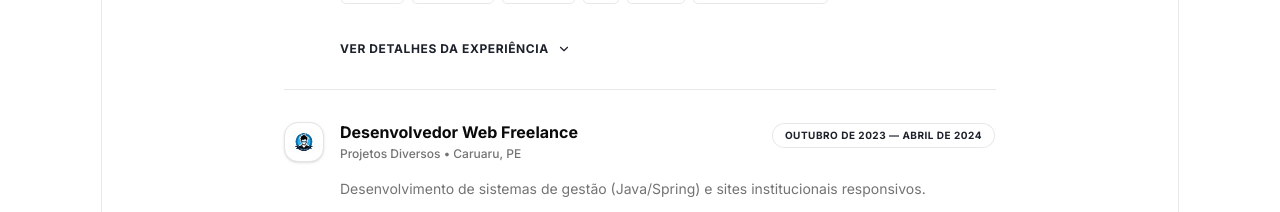
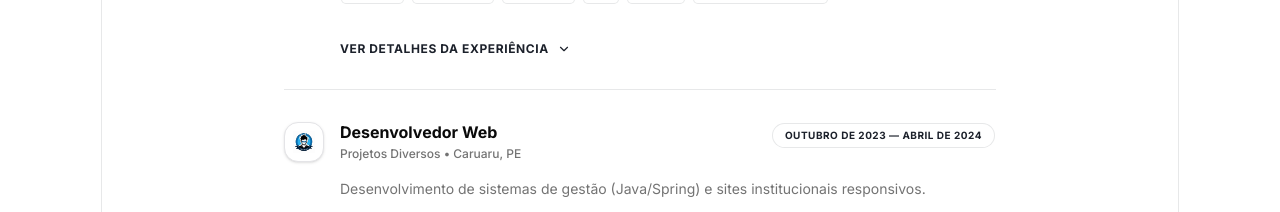
Before and after one commit to micaellimaj/portfolio, a Next.js app in the folder Typefolio-1.0.0/: page / in a window 1280 px wide. Shown: the part 5040-5252 px from the top of the page. Built offline with nearby package versions, Linux system fonts and the light colour scheme.

Commit message:
Update index.tsx

```diff
--- a/Typefolio-1.0.0/src/app/components/home/experience/index.tsx
+++ b/Typefolio-1.0.0/src/app/components/home/experience/index.tsx
@@ -160,7 +160,7 @@ const Experience = () => {
         },
         {
             id: "freelance-web",
-            role: "Desenvolvedor Web Freelance",
+            role: "Desenvolvedor Web",
             company: "Projetos Diversos",
             startYear: "Outubro de 2023",
             endYear: "Abril de 2024",
```
